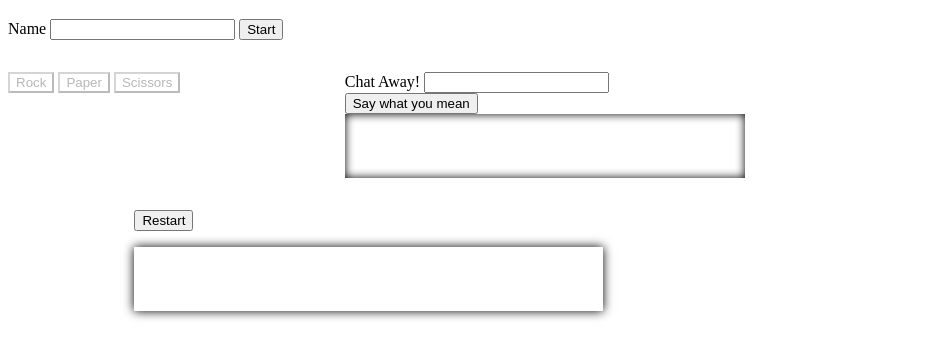
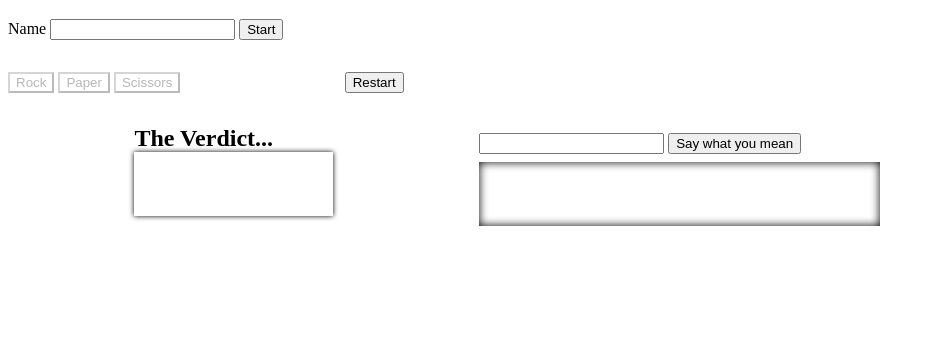
Before and after one commit to crystalmilliken/RPS-Multiplayer, a plain HTML site: page index.html in a window 1280 px wide. Shown: the part 61-418 px from the top of the page, without its empty margins (0-935 px from the left). Drawn offline with nearby package versions, Linux system fonts and the light colour scheme.

Commit message:
updated readme

```diff
--- a/assets/css/style.css
+++ b/assets/css/style.css
@@ -27,14 +27,21 @@
 #chatWindow{
     width:100%;
     box-shadow:  inset 0 0 10px #000000;
+    margin-top:.5em;
     padding:2em;
 }
 #results{
-    margin-top:1em;
-    box-shadow: 0 0 10px #000000;
+    box-shadow: 0 0 5px #000000;
     width:40%;
     padding:2em;
 }
 .choice:disabled{
     background-color: white;
 }
+h2{
+    margin-top:0;
+    margin-bottom:0;
+}
+#chatDiv{
+    padding:.5em;
+}
--- a/index.html
+++ b/index.html
@@ -36,19 +36,24 @@
         <div id="score" class="col-3">
             <div id="thisplayerInfo"></div>
             <div id="opponentInfo"></div>
+            <button id="reset" >Restart</button>
         </div>
+
+    </div>
+
+    <div class="container">
+    <div class="col-3">
+        <h2>The Verdict...</h2>
+        <div id="results"></div>
+    </div>
         <div id="chatDiv" class="col-3">
-            <label for="chatBox">Chat Away!<label>
-            <input type="text" id="chatBox">
+             <input type="text" id="chatBox">
             <button id="submitChat">Say what you mean</button>
             <div id="chatWindow"></div>
         </div>
+
     </div>
 
-    <div class="container">
-    <button id="reset" >Restart</button>
-        <div id="results"></div>
-    </div>
     <script src="assets/javascript/game.js"></script>
 </body>
 </html>
```
Also changed, not shown: 1 other file.
